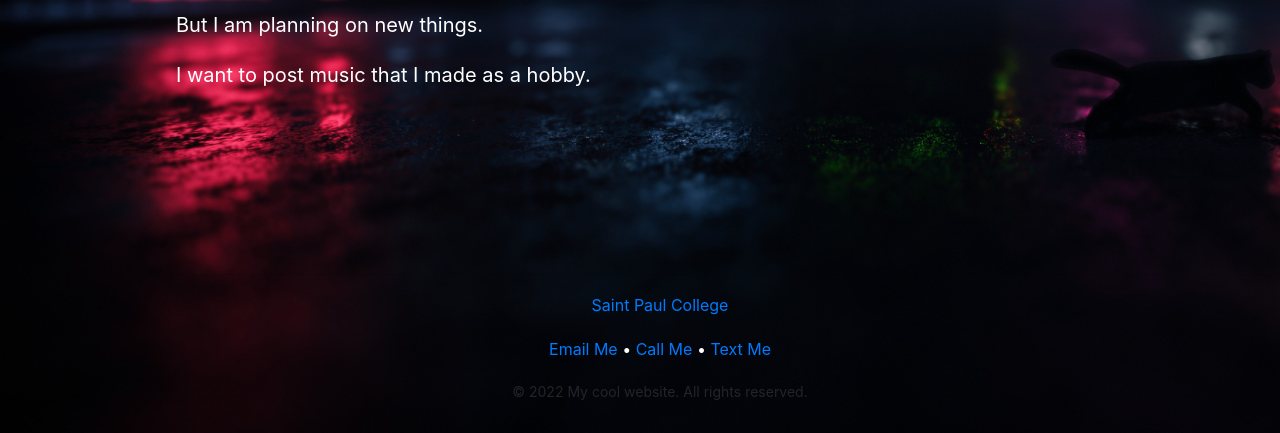
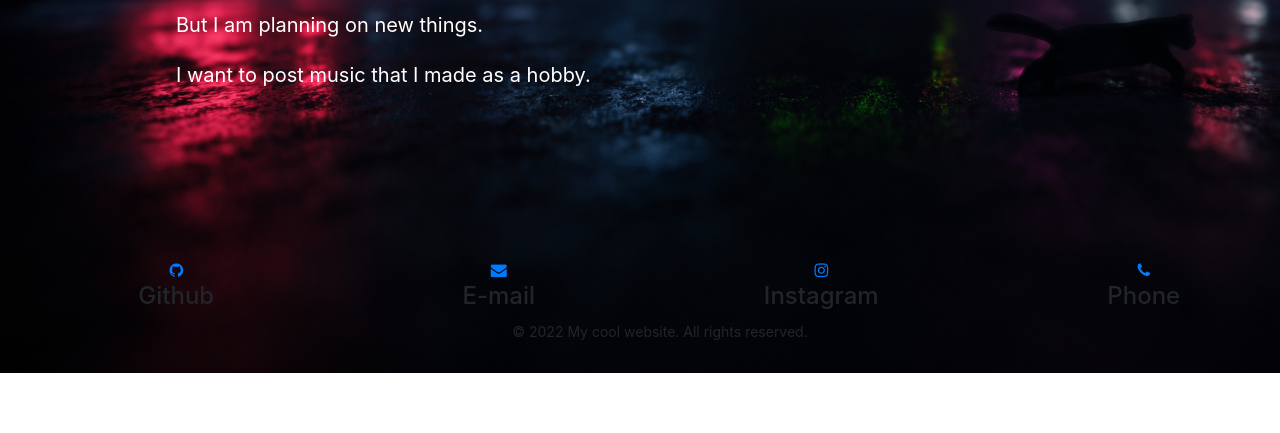
Before and after one commit to AG47JJ/portfolio, a plain HTML site: page contact.html in a window 1280 px wide. Shown: the part 537-970 px from the top of the page. After the commit the page ends 910 px from the top, so only its background shows below. Drawn offline with nearby package versions, Linux system fonts and the light colour scheme.

Commit message:
Update contact.html

```diff
--- a/contact.html
+++ b/contact.html
@@ -4,7 +4,7 @@
         <meta charset="utf-8">
         <meta name="description" content="Resume, Eunjun Jeong, Asian boy in HTML class, HTML">
         <title>Eunjun Jeong portfolio :: Resume</title>
-        <link rel="stylesheet" href="style.css">
+        <link rel="stylesheet" href="Style.css">
         <link rel="stylesheet" href="Style.css">
         <link rel="stylesheet" href="https://cdnjs.cloudflare.com/ajax/libs/font-awesome/4.7.0/css/font-awesome.min.css">
         <link rel="stylesheet" href="https://cdn.jsdelivr.net/npm/bootstrap@4.6.1/dist/css/bootstrap.min.css">
@@ -37,12 +37,32 @@
     </main>
     </div>
     <footer>
-        <hr>
-        <p><a href="https://saintpaul.edu/">Saint Paul College</a></small></p>
-        <p><a href="mailto:jjdropit@gnail.com" target="_blank">Email Me</a> &bull;
-        <a href="tel:651-354-4880">Call Me</a> &bull;
-        <a href="sms:651-354-4880">Text Me</a>
-        </p>
+        <div class="row icons">
+            <div class="col-sm-3">
+                <a href="https://github.com/AG47JJ">
+                    <i class="fa fa-github" aria-hidden="true"></i>
+                </a>
+                <h4>Github</h4>
+            </div>
+            <div class="col-sm-3">
+                <a href="jjdropit@gmail.com">
+                    <i class="fa fa-envelope" aria-hidden="true"></i>
+                </a>
+                <h4>E-mail</h4>
+            </div>
+            <div class="col-sm-3">
+                <a href="https://www.instagram.com/juunn._.0618/">
+                    <i class="fa fa-instagram" aria-hidden="true"></i>
+                </a>
+                <h4>Instagram</h4>
+            </div>
+            <div class="col-sm-3">
+                <a href="651-354-4880">
+                    <i class="fa fa-phone" aria-hidden="true"></i>
+                </a>
+                <h4>Phone</h4>
+            </div>
+        </div>
         <small>&copy; 2022 My cool website. All rights reserved.</hr>
     </footer>
     </div>
```
